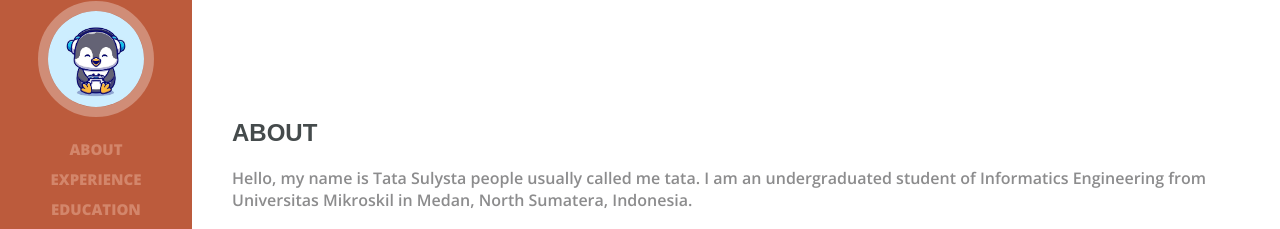
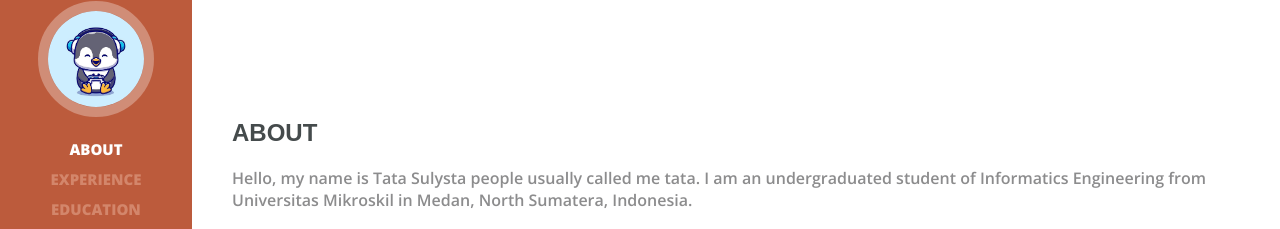
Before and after one commit to rctn-ks-004/assignment-3, a React (Create React App) app in the folder assignment3/: page / in a window 1280 px wide. Shown: the part 245-474 px from the top of the page. Built offline with nearby package versions, Linux system fonts and the light colour scheme; a web font is replaced by a local one.

Commit message:
fix styling

```diff
--- a/assignment3/src/App.css
+++ b/assignment3/src/App.css
@@ -24,7 +24,7 @@ h3 {
 	flex-basis: 100%;
 }
 .active {
-	color: white;
+	color: white !important;
 }
 .link {
 	cursor: pointer;
--- a/assignment3/src/App.js
+++ b/assignment3/src/App.js
@@ -5,11 +5,9 @@ import Homepage from './pages/HomePage';
 
 function App() {
 	return (
-		<div>
-			<Routes>
-				<Route path="/" exact element={<Homepage />} />
-			</Routes>
-		</div>
+		<Routes>
+			<Route path="/" exact element={<Homepage />} />
+		</Routes>
 	);
 }
 
--- a/assignment3/src/components/NavItem/index.jsx
+++ b/assignment3/src/components/NavItem/index.jsx
@@ -12,7 +12,12 @@ export default function NavItem() {
 		<ul className={styles[`nav--item_container`]}>
 			{navData.map(({ id, link, name }) => (
 				<li className={styles['nav--item']} key={id}>
-					<Link spy={true} to={link} onClick={() => navigate(`#${link}`)}>
+					<Link
+						spy={true}
+						to={link}
+						onClick={() => navigate(`#${link}`)}
+						activeClass="active"
+					>
 						{name}
 					</Link>
 				</li>
```
